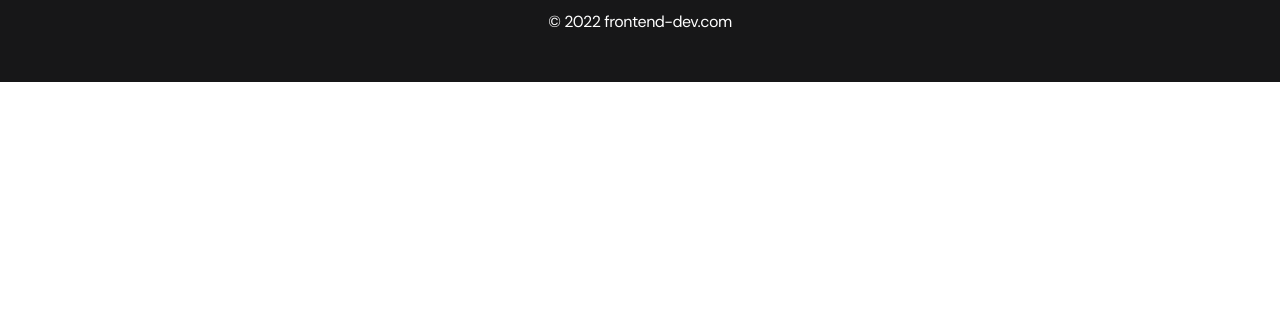
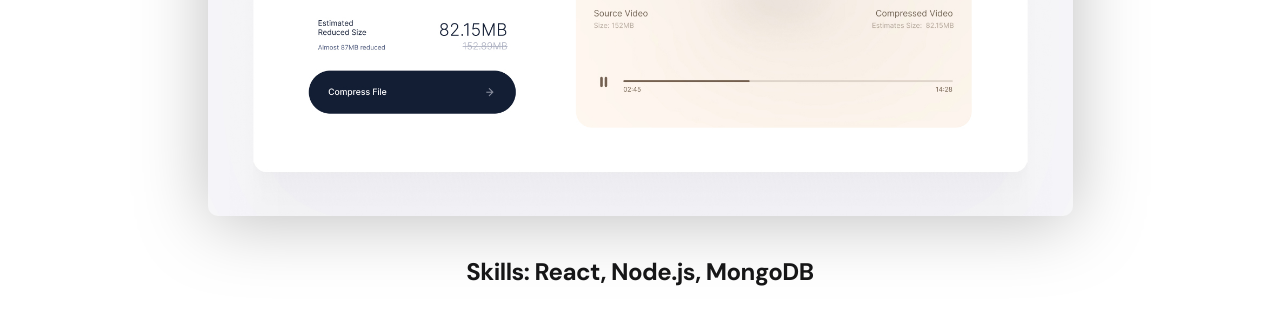
Before and after one commit to staro/freelance-portfolio, a plain HTML site: page project-page.html in a window 1280 px wide. Shown: the part 718-1032 px from the top of the page. Before the commit the page ends 800 px from the top, so only its background shows below. Drawn offline with Linux system fonts and the light colour scheme; the site is published under a folder, as on GitHub Pages, so addresses that start at the root find nothing.

Commit message:
add image

```diff
--- a/project-page.html
+++ b/project-page.html
@@ -39,7 +39,7 @@
       <div class="container">
         <div class="project-details">
           <h1 class="title-1">Video service</h1>
-          <img src="/img/projects/big/02-big.jpg" alt="" class="project-details__img" />
+          <img src="img/projects/big/02-big.jpg" alt="" class="project-details__img" />
           <div class="project-details__desc">
             <p>Skills: React, Node.js, MongoDB</p>
           </div>
```
